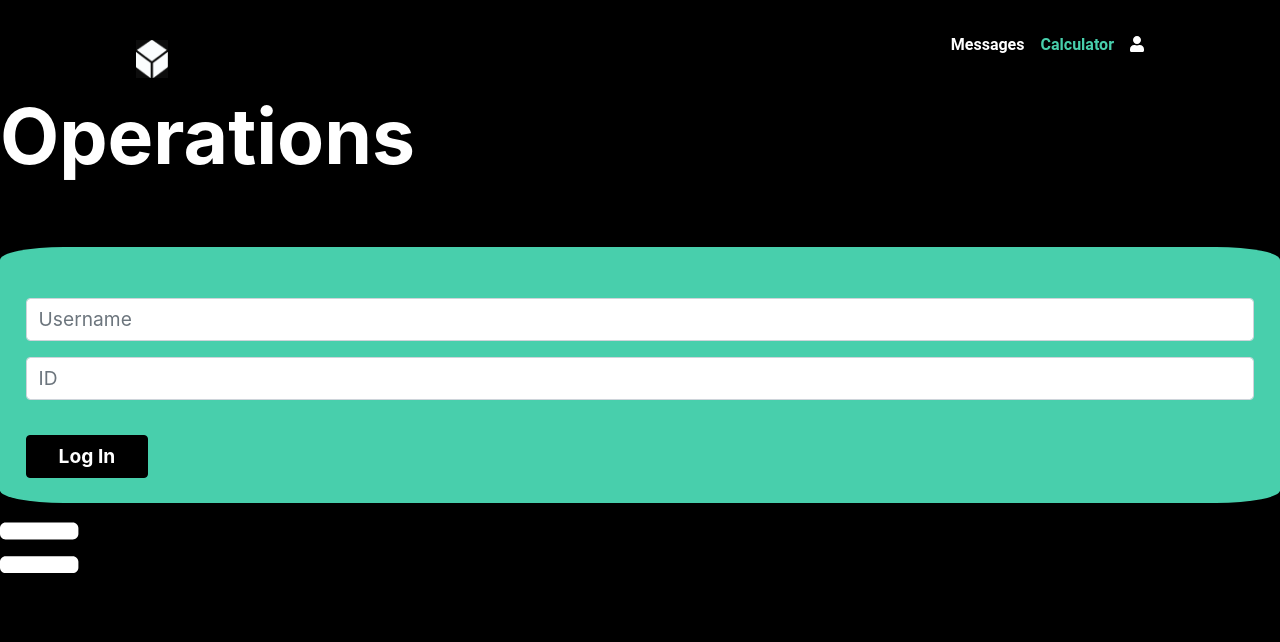
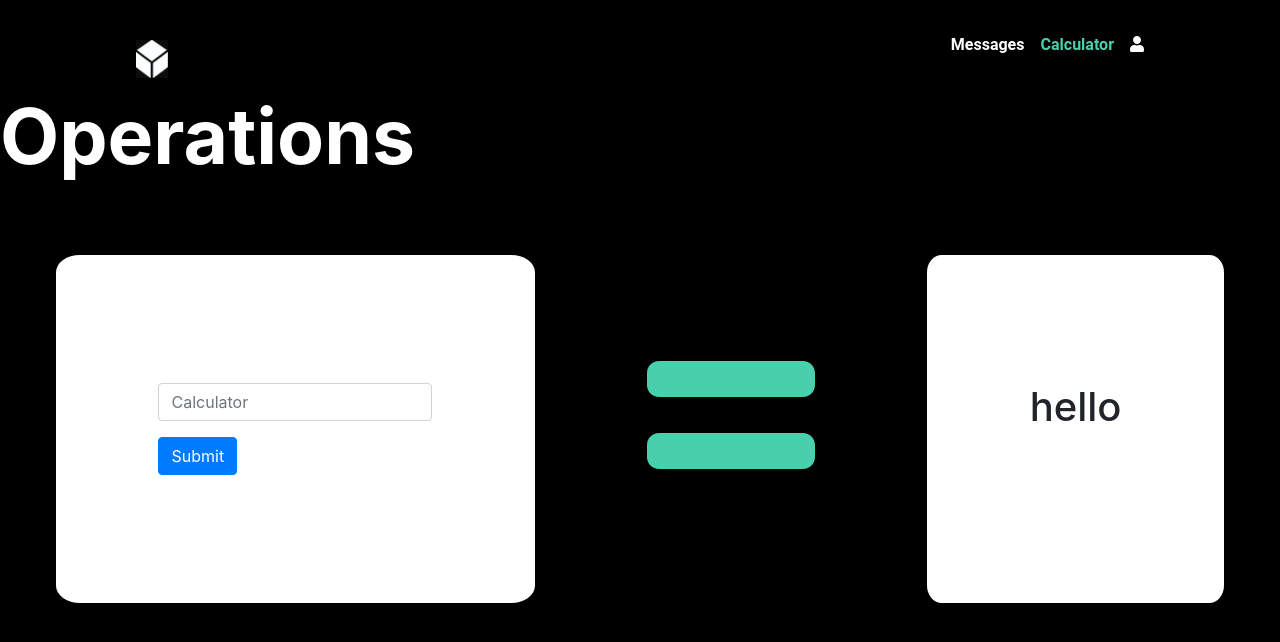
Before and after one commit to AndreiaGouveia/SSIN, a React (Create React App) app in the folder fe/: page /calculator in a window 1280 px wide. Shown: the top 642 px of the page. Built offline with nearby package versions, Linux system fonts and the light colour scheme.

Commit message:
Progress in calculator page

```diff
--- /dev/null
+++ b/fe/src/CSS/Calculator.css
@@ -0,0 +1,26 @@
+#calculatorContent{
+    display: flex;
+    flex-direction: row;
+    justify-content: space-around;
+}
+
+#calculator-form {
+    margin-top: 5vmax;
+
+    height: min-content;
+    padding: 8vmax;
+    padding-top: 10vmax;
+    padding-bottom: 10vmax;
+    background-color: white;
+    border-radius: 5%;
+}
+
+#calculatorOutput{
+    margin-top: 5vmax;
+
+    padding: 8vmax;
+    padding-top: 10vmax;
+    padding-bottom: 10vmax;
+    background-color: white;
+    border-radius: 5%;
+}
--- a/fe/src/Pages/Calculator.jsx
+++ b/fe/src/Pages/Calculator.jsx
@@ -1,41 +1,46 @@
-import React from 'react';
+import React , {useEffect, useState} from 'react';
 import { FontAwesomeIcon } from '@fortawesome/react-fontawesome';
 import { faEquals } from '@fortawesome/free-solid-svg-icons';
 import { Form, Button } from 'react-bootstrap';
+import '../CSS/Calculator.css';
 
-class Calculator extends React.Component {
-	constructor(props) {
-		super(props);
+function Calculator () {
 
-		// This is useless for now, but i think that we will have states later on, so ignore the warnings
-	}
+	const [loading, setLoading] = useState(true);
+	const [data, setData] = useState({});
+	const [value, setValue] = useState('hello'),
+		onInput = ({target:{value}}) => setValue(value),
+		onFormSubmit = e => {
+			e.preventDefault();
+			console.log(value);
+			setValue();
+		};
 
-	render() {
+	useEffect
+
 	return (
 		<>
 			<div id="content">
 				<h1 style={{ color: 'white', fontWeight: 'bold', fontSize: '6vmax' }}>Operations</h1>
 				<div id="calculatorContent">
-						<div id='calculatorInput'>
-							<Form id="login-form">
-								<Form.Group controlId="formUsername">
-									<Form.Control type="text" placeholder="Username" maxLength="8" />
-								</Form.Group>
-
-								<Form.Group controlId="formID">
-									<Form.Control type="text" placeholder="ID" maxLength="12" minLength="12" pattern="([A-Z]|[a-z]|[0-9])+" />
+					<div id="calculatorInput">
+						<Form id="calculator-form">
+							<Form.Group controlId="formCalculator">
+								<Form.Control type="text" placeholder="Calculator" maxLength="8" />
 							</Form.Group>
 							<Button variant="primary" type="submit">
-											Log In
+									Submit
 							</Button>
 						</Form>
 					</div>
-						<FontAwesomeIcon style={{color:'white' , fontSize:'7vmax'}} icon={faEquals} />
+					<FontAwesomeIcon style={{color:'#48cfac' , fontSize:'15vmax', marginTop: '10vmax'}} icon={faEquals} />
+					<div id="calculatorOutput">
+						<h1>{value}</h1>
+					</div>
 				</div>
 			</div>
 		</>
 	);
 }
-}
 
 export default Calculator;
```
Lines whose indentation alone changed are shown as unchanged.
